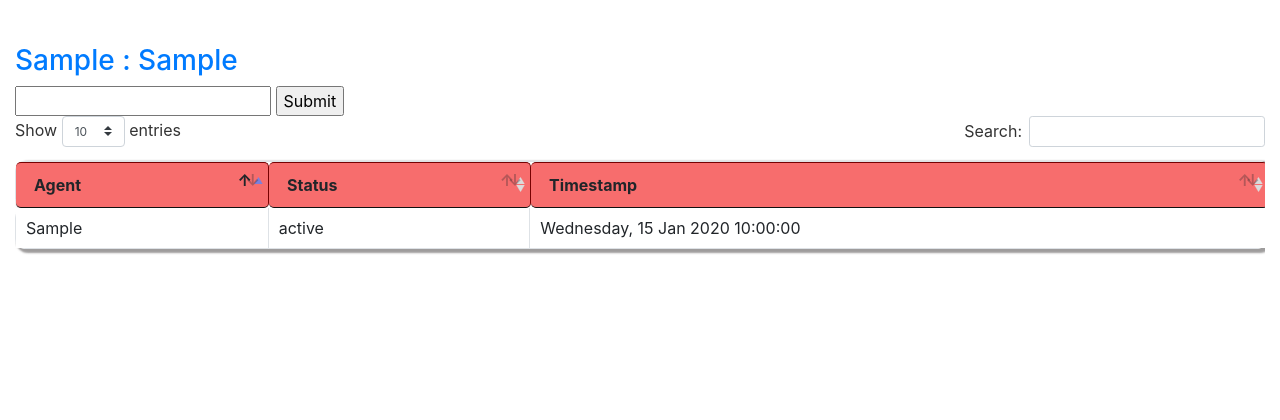
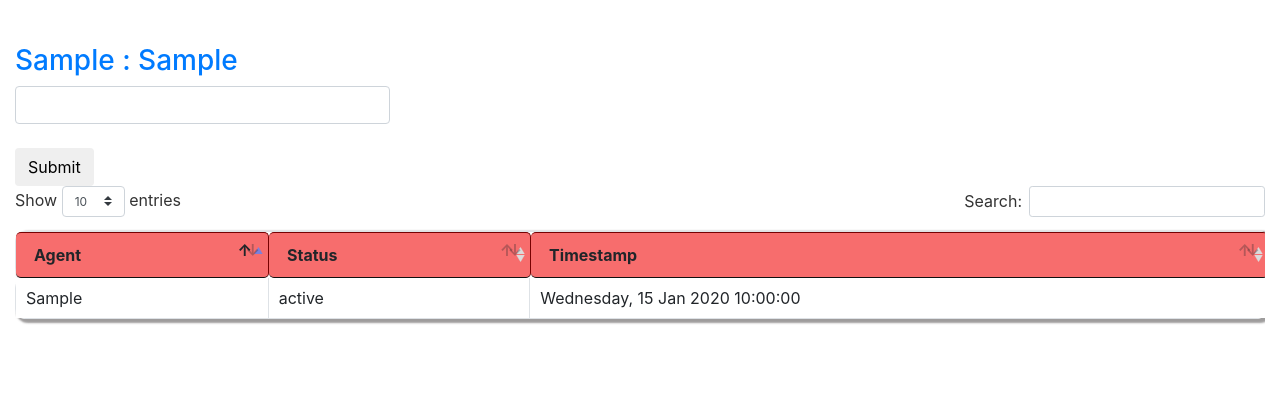
Before and after one commit to bobbyjoe91/portscanner-dashboard, a Django app: a page that uses templates/table.html in a window 1280 px wide. Shown: the part 56-476 px from the top of the page. Run offline with Django 3.2, Linux system fonts and the light colour scheme; tables that the repository leaves empty hold one stand-in row (values such as "Sample post"); lists and menus that the app fills with data are empty; some libraries are stand-ins or nearby versions.

Commit message:
a little bit

```diff
--- a/templates/table.html
+++ b/templates/table.html
@@ -7,7 +7,7 @@
               </h3>
 
               <form action="{% url 'table' %}">
-                <input type="text" name="daterange" />
+                <input class="form-control" style="width: 30%;" type="text" name="daterange" >
                 <input type="hidden" id="ip" name="ip" value="{{ ip }}">
                 <input type="hidden" id="port" name="port" value="{{ port }}">
                   <script>
@@ -24,7 +24,7 @@
                       });
                     });
                   </script>
-                <input type="submit" value="Submit">
+                <br><input class="btn" type="submit" value="Submit">
               </form>
 
               <table id="data" class="table table-bordered">
```
